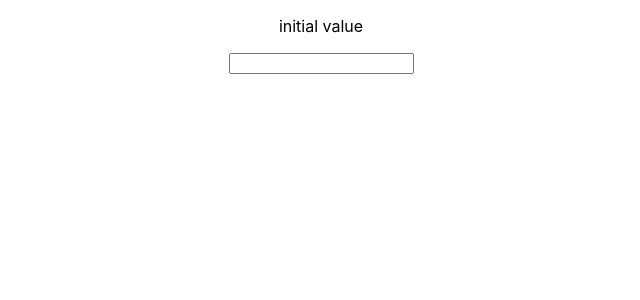
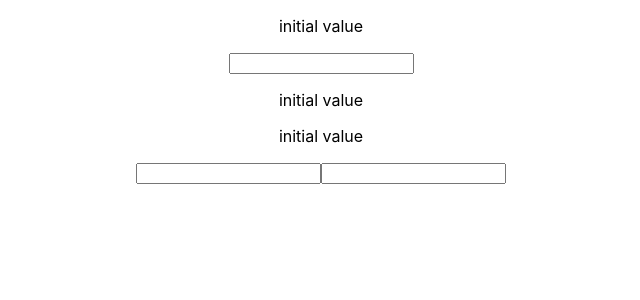
Before and after one commit to ninanung/react.hooks.test, a React (Create React App) app: page / in a window 1280 px wide. Shown: the top 300 px of the page, without its empty margins (319-959 px from the left). Built offline with nearby package versions, Linux system fonts and the light colour scheme.

Commit message:
useEffect

```diff
--- a/src/App.js
+++ b/src/App.js
@@ -1,4 +1,4 @@
-import React, {useEffect, useState, useMemo, useCallback, useRef} from 'react';
+import React, {useEffect, useState, useMemo, useCallback, useRef, useReducer, useContext} from 'react';
 import './App.css';
 
 const UseStateExample = () => {
@@ -12,10 +12,40 @@ const UseStateExample = () => {
   )
 }
 
+const UseEffectExample = () => {
+  const [test, setTest] = useState('initial value');
+  const [test2, setTest2] = useState('initial value');
+  useEffect(() => {
+    console.log('state가 변경될 때 마다 호출!');
+  })
+
+  useEffect(() => {
+    console.log('test state에 대해서만 호출!')
+  }, [test])
+
+  useEffect(() => {
+    console.log('test2 state에 대해서만 호출!')
+  }, [test2])
+
+  useEffect(() => {
+    console.log('첫 렌더링에만 호출')
+  }, [])
+
+  return (
+    <div>
+      <p>{test}</p>
+      <p>{test2}</p>
+      <input onChange={(e) => {setTest(e.target.value)}} />
+      <input onChange={(e) => {setTest2(e.target.value)}} />
+    </div>
+  )
+}
+
 function App() {
   return (
     <div className="App">
       <UseStateExample />
+      <UseEffectExample />
     </div>
   );
 }
```
